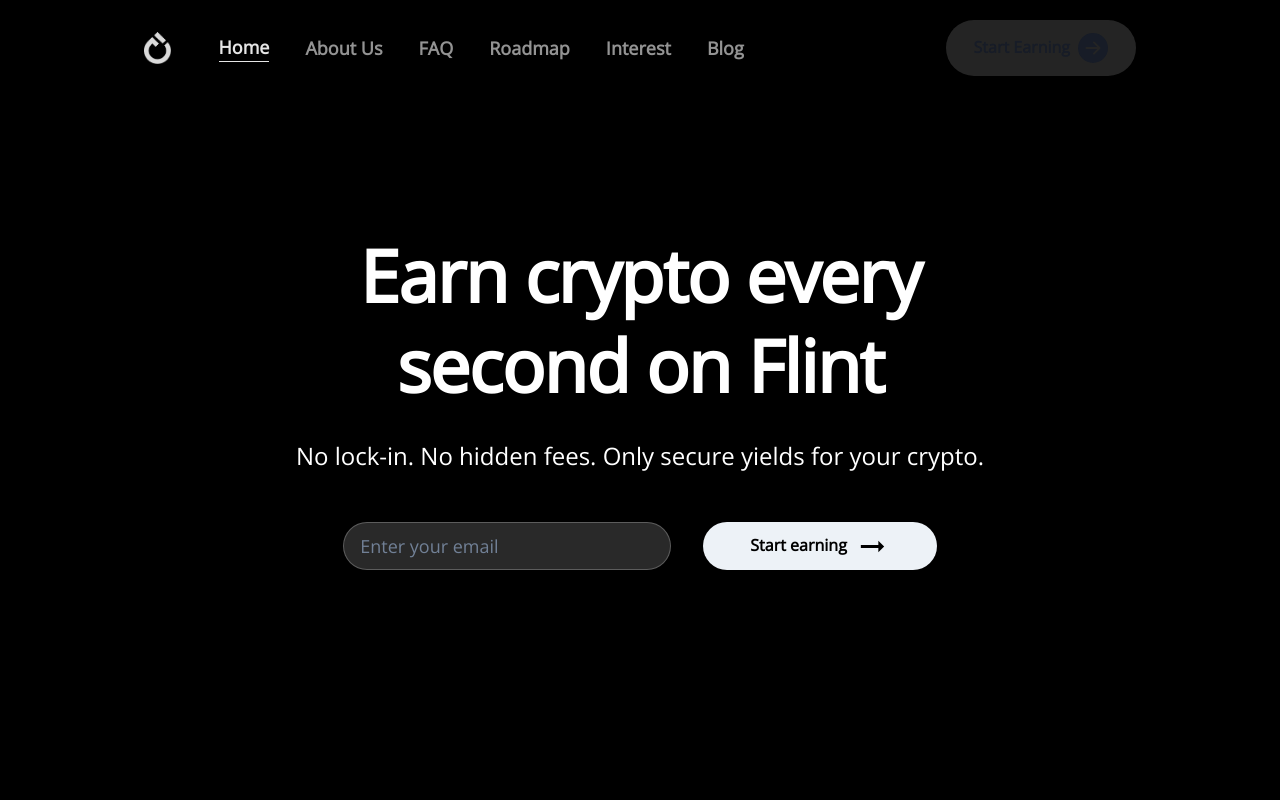
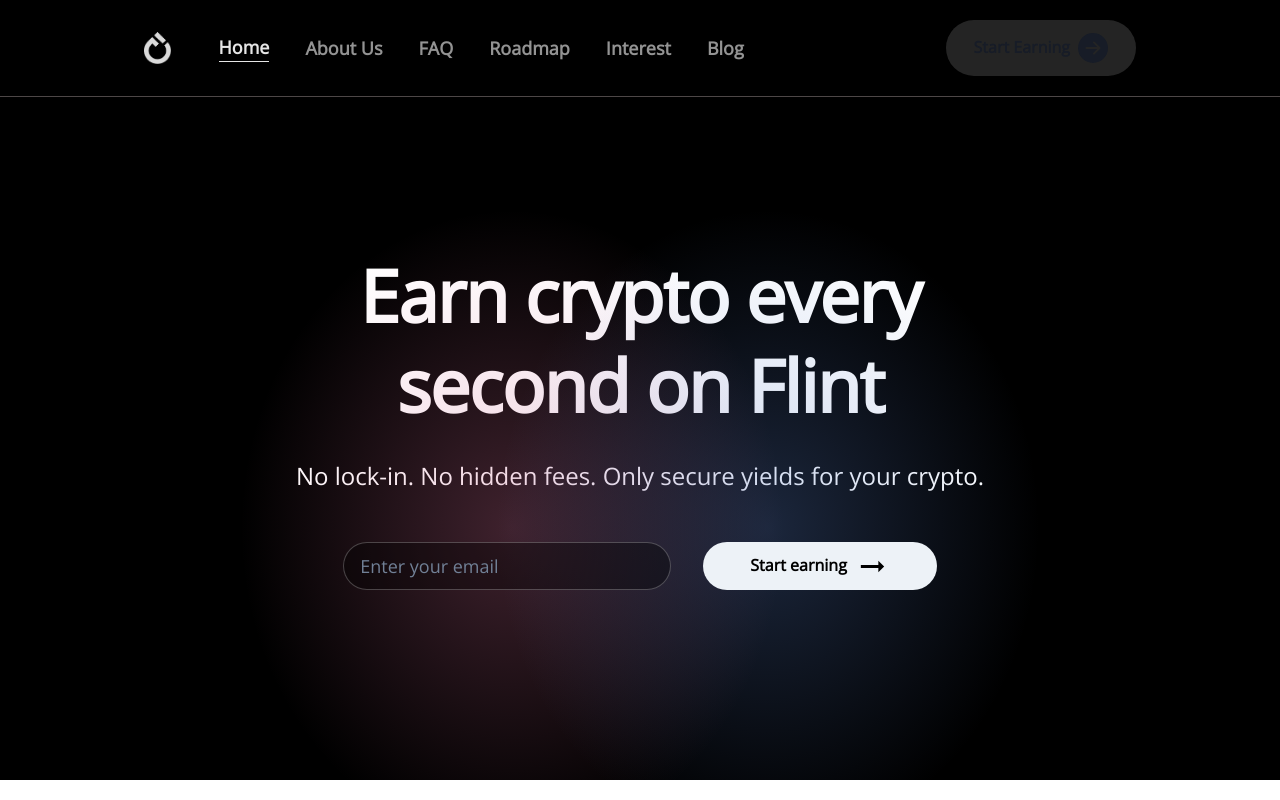
Before and after one commit to devvanu/flint-dot-money-clone, a React (Vite) app: page / in a window 1280 px wide. Built offline with nearby package versions, Linux system fonts and the light colour scheme.

Commit message:
update: added shades to banner and move all components to Wrapper'

```diff
--- a/src/components/Banner.jsx
+++ b/src/components/Banner.jsx
@@ -1,39 +1,17 @@
-import { Button, VStack, Heading, Flex, Input, Text, Stack} from "@chakra-ui/react";
-import { MdOutlineArrowRightAlt } from "react-icons/md";
+import Shades from "./Shades";
+import Form from "./Form";
+import Content from "./Content";
+import Wrapper from "./Wrapper";
 
 const Banner = () => {
   return (
-    <Stack h="100vh" bg="black" color="white">
-      <VStack h="100%" align="center" justify="center">
-        <Heading
-          mb="5"
-          textAlign="center"
-          lineHeight="1.25"
-          fontSize="7xl"
-          letterSpacing="-1.5px"
-          fontWeight="800"
-        >
-          Earn crypto every <br /> second on Flint
-        </Heading>
-        <Text pb="10" fontSize="2xl">
-          No lock-in. No hidden fees. Only secure yields for your crypto.
-        </Text>
-        <Stack direction='row' spacing='8' justify="space-between" >
-          <Input
-            size="lg"
-            borderColor="whiteAlpha.400"
-            focusBorderColor="whiteAlpha.600"
-            borderRadius="25px"
-            bg="whiteAlpha.300"
-            type="email"
-            placeholder="Enter your email"
-          />
-          <Button px='20' py='6' borderRadius='25px' color='black' rightIcon={<MdOutlineArrowRightAlt style={{ fontSize: "35px" }} />}>
-            Start earning
-          </Button>
-        </Stack>
-      </VStack>
-    </Stack>
+    <>
+      <Wrapper
+        content = {<Content />}
+        shades = {<Shades />}
+        form = {<Form />}
+      />
+    </>
   );
 };
 
--- /dev/null
+++ b/src/components/Content.jsx
@@ -0,0 +1,23 @@
+import { Heading, Text} from "@chakra-ui/react";
+
+const Content = () => {
+  return (
+    <>
+        <Heading
+          mb="5"
+          textAlign="center"
+          lineHeight="1.25"
+          fontSize="7xl"
+          letterSpacing="-1.5px"
+          fontWeight="800"
+        >
+          Earn crypto every <br /> second on Flint
+        </Heading>
+        <Text pb="10" fontSize="2xl">
+          No lock-in. No hidden fees. Only secure yields for your crypto.
+        </Text>
+    </>
+  )
+}
+
+export default Content
--- /dev/null
+++ b/src/components/Form.jsx
@@ -0,0 +1,33 @@
+import { Stack, Button, Input} from "@chakra-ui/react";
+import { MdOutlineArrowRightAlt } from "react-icons/md";
+
+const Form = () => {
+  return (
+    <Stack direction="row" spacing="8" justify="space-between">
+        <Input
+            size="lg"
+            borderColor="whiteAlpha.400"
+            focusBorderColor="whiteAlpha.600"
+            borderRadius="25px"
+            bg="blackAlpha.500"
+            type="email"
+            placeholder="Enter your email"
+        />
+        <Button
+            px="20"
+            py="6"
+            borderRadius="25px"
+            color="black"
+            _hover={{
+                boxShadow:
+                "rgb(88, 88, 88) 0px 0px 25px, rgb(88, 88, 88) 0px 0px 50px",
+            }}
+            rightIcon={<MdOutlineArrowRightAlt style={{ fontSize: "35px" }} />}
+        >
+            Start earning
+        </Button>
+    </Stack>
+  )
+}
+
+export default Form
--- a/src/components/Header/Header.jsx
+++ b/src/components/Header/Header.jsx
@@ -15,7 +15,7 @@
   });
 
   return (
-    <chakra.header bg="black" color="white" pos="fixed" w="100%" opacity='0.9' >
+    <chakra.header bg="black" color="white" zIndex='3' pos="fixed" w="100%" opacity='0.9' borderBottom='1px solid #564f4f' >
       <Container maxW="container.lg">
         <HStack py='5' align='center' justify='space-between'>
 
--- /dev/null
+++ b/src/components/Shades.jsx
@@ -0,0 +1,26 @@
+import {Box} from "@chakra-ui/react";
+
+const Shades = () => {
+  return (
+    <>
+        <Box
+          position="absolute"
+          left='10%'
+          top="10%"
+          bgGradient="radial-gradient(rgb(209 111 151 / 30%),transparent, transparent);"
+          w="60%"
+          h="900"
+        ></Box>
+        <Box
+          position="absolute"
+          right='10%'
+          top="10%"
+          bgGradient="radial-gradient(rgb(91 128 200 / 30%),transparent, transparent);"
+          w="60%"
+          h="900"
+        ></Box>
+    </>
+  )
+}
+
+export default Shades
--- /dev/null
+++ b/src/components/Wrapper.jsx
@@ -0,0 +1,19 @@
+import { VStack, Stack} from "@chakra-ui/react";
+
+const Wrapper = (props) => {
+    return (
+        <Stack bg="black" pt='60px' color="white" position='relative' overflow='hidden'>
+          {props.shades}
+
+          <VStack h='90vh' align="center" justify="center">
+            {props.content}
+
+            <Stack direction="row" spacing="8" justify="space-between">
+              {props.form}
+            </Stack>
+          </VStack>
+        </Stack>
+    );
+}
+
+export default Wrapper
```
